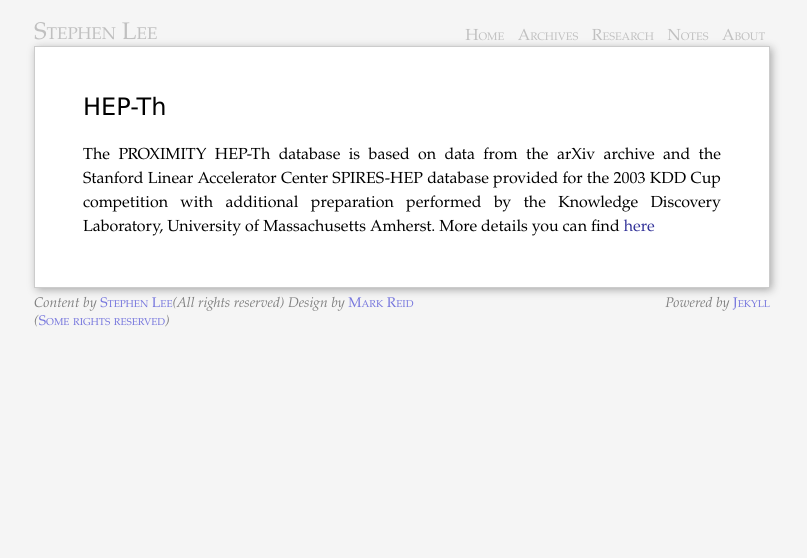
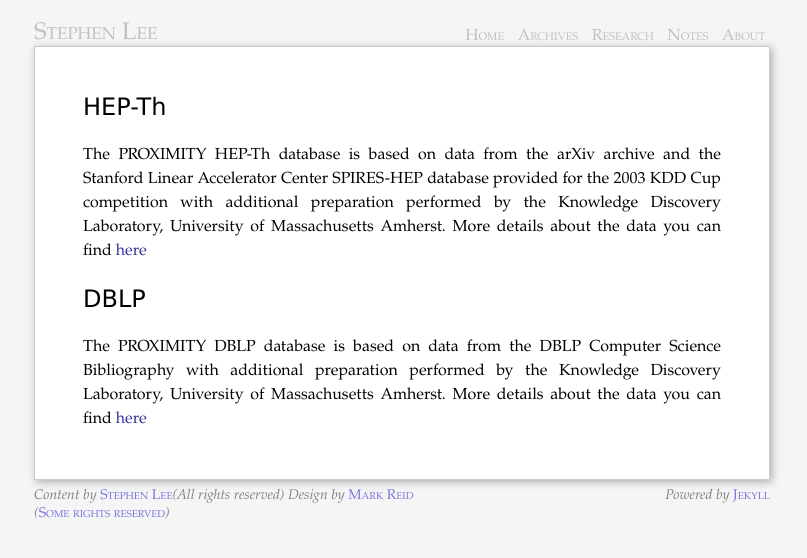
Before and after one commit to stephenLee/stephenlee.github.com, a Jekyll site: the page built from research/data/index.markdown, in a window 1280 px wide. Shown: the top 558 px of the page, without its empty margins (238-1045 px from the left). Built offline with Jekyll 4.4.1, drawn with Linux system fonts in a browser that asks for light colours.

Commit message:
Updated research/data/index.markdown

```diff
--- a/research/data/index.markdown
+++ b/research/data/index.markdown
@@ -6,4 +6,7 @@ layout: main
 ---
 
 # HEP-Th
-The PROXIMITY HEP-Th database is based on data from the arXiv archive and the Stanford Linear Accelerator Center SPIRES-HEP database provided for the 2003 KDD Cup competition with additional preparation performed by the Knowledge Discovery Laboratory, University of Massachusetts Amherst. More details you can find [here](http://kdl.cs.umass.edu/data/hepth/hepth-info.html)
+The PROXIMITY HEP-Th database is based on data from the arXiv archive and the Stanford Linear Accelerator Center SPIRES-HEP database provided for the 2003 KDD Cup competition with additional preparation performed by the Knowledge Discovery Laboratory, University of Massachusetts Amherst. More details about the data you can find [here](http://kdl.cs.umass.edu/data/hepth/hepth-info.html)
+
+# DBLP
+The PROXIMITY DBLP database is based on data from the DBLP Computer Science Bibliography with additional preparation performed by the Knowledge Discovery Laboratory, University of Massachusetts Amherst. More details about the data you can find [here](http://kdl.cs.umass.edu/data/dblp/dblp-info.html)
```
